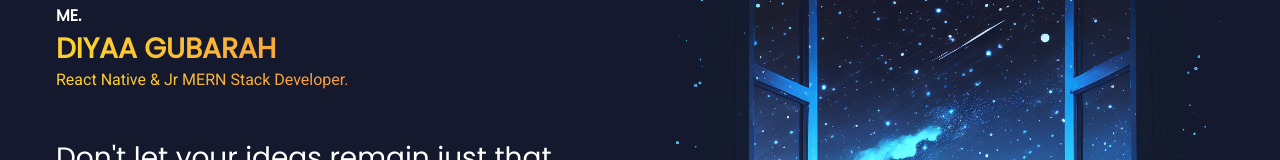
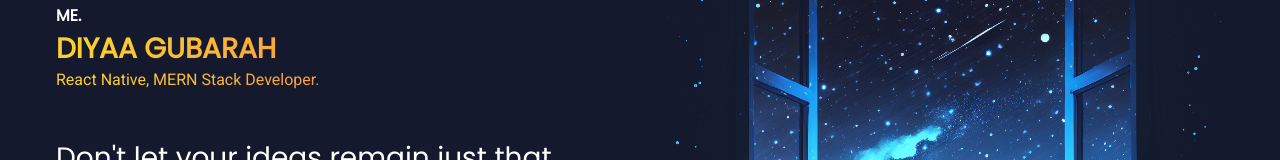
Before and after one commit to Diyaa-Gubarah/portfolio, a React (Create React App) app: page / in a window 1280 px wide. Shown: the part 215-375 px from the top of the page. Built offline with nearby package versions, Linux system fonts and the light colour scheme.

Commit message:
fix occupation.

```diff
--- a/src/containers/home/Home.tsx
+++ b/src/containers/home/Home.tsx
@@ -52,7 +52,7 @@ const Home = (props: Props) => {
             fontType="body"
             gradient="var(--primary-gradient)"
           >
-            React Native & Jr MERN Stack Developer.
+            React Native, MERN Stack Developer.
           </Text>
         </Box>
         <Text fontSize={"xlg"} fontType="header" color="#fff">
```
Also changed, not shown: 8 other files (tests, documents, lock files or other folders).
